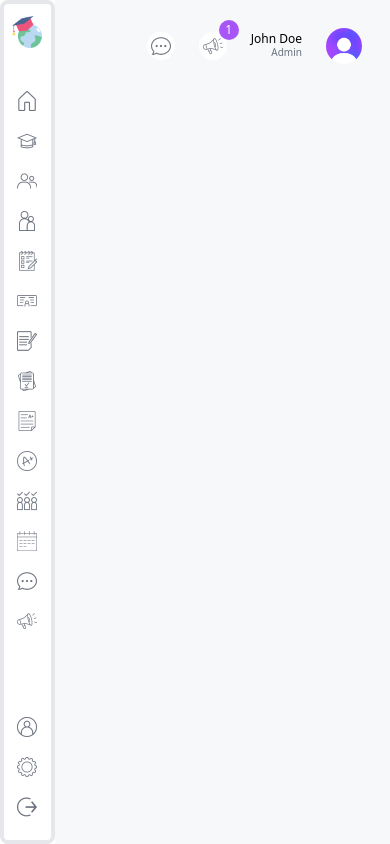
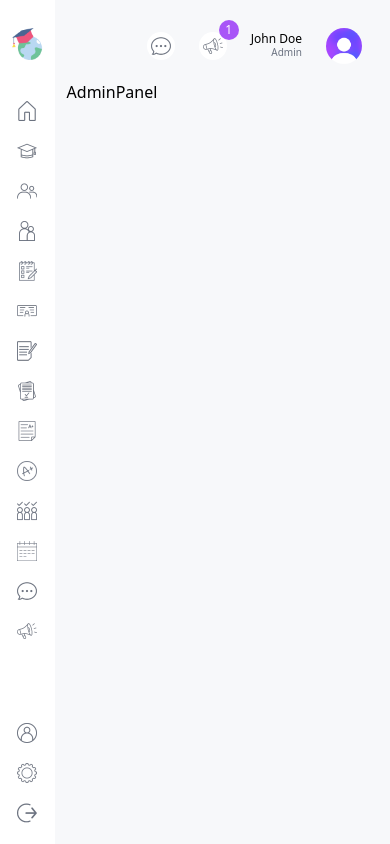
Before and after one commit to durjoydutta/SchoolSync, a Next.js app: page /admin in a window 390 px wide. Built offline with nearby package versions, Linux system fonts and the light colour scheme.

Commit message:
created navbar component

```diff
--- /dev/null
+++ b/src/app/(auth)/login/page.tsx
@@ -0,0 +1,7 @@
+const Login = () => {
+  return (
+    <div>Login</div>
+  )
+}
+
+export default Login
--- /dev/null
+++ b/src/app/(auth)/signup/page.tsx
@@ -0,0 +1,7 @@
+const Signup = () => {
+  return (
+    <div>Signup</div>
+  )
+}
+
+export default Signup
--- a/src/app/(dashboard)/layout.tsx
+++ b/src/app/(dashboard)/layout.tsx
@@ -11,7 +11,7 @@ export default function DashboardLayout({
   return (
     <div className="h-screen flex overflow-hidden">
       {/* LEFT PANEL - link to Home and menu sidebar*/}
-      <div className="left w-[14%] md:w[10%] lg:w[8%] xl:w-[15%] py-3 border-4 rounded-lg">
+      <div className="left w-[14%] md:w[10%] lg:w[8%] xl:w-[15%] py-3 mt-4">
         <Link href="/" className="flex justify-center items-center gap-2">
           <Image src='/logo.png' alt='logo' width={32} height={32}/>
           <span className="hidden lg:block">SchoolSync</span>
@@ -21,6 +21,7 @@ export default function DashboardLayout({
       {/* RIGHT PANEL - navbar and dashboard panels*/}
       <div className="right w-[86%] md:w[90%] lg:w[92%] xl:w-[85%] p-3 bg-[#f7f8fa] overflow-y-scroll">
         <Navbar/>
+        {children}
       </div>
     </div>
   );
--- a/src/app/layout.tsx
+++ b/src/app/layout.tsx
@@ -16,6 +16,7 @@ export default function RootLayout({
 }>) {
   return (
     <html lang="en">
+
       <body className={"inter.className"}>{children}</body>
     </html>
   );
--- a/src/components/Menu.tsx
+++ b/src/components/Menu.tsx
@@ -124,8 +124,8 @@ const Menu = () => {
           <div className="flex flex-col justify-between gap-2" key={i.title}>
             <span className="hidden lg:block text-gray-400 font-light my-2">{i.title}</span>
             {i.items.map(item=>(
-              <Link href={item.href} key={item.label} className="w-full flex justify-center lg:justify-start py-1.5 gap-2 text-gray-500 hover:text-slate-800">
-                <Image src={item.icon} alt="{item.label} + icon" width={20} height={20}/>
+              <Link href={item.href} key={item.label} className="w-full flex justify-center lg:justify-start py-1.5 gap-2  hover:text-slate-800">
+                <Image className="mix-blend-multiply" src={item.icon} alt="{item.label} + icon" width={20} height={20}/>
                 <span className="hidden lg:block">{item.label}</span>
               </Link>
             ))}
```
